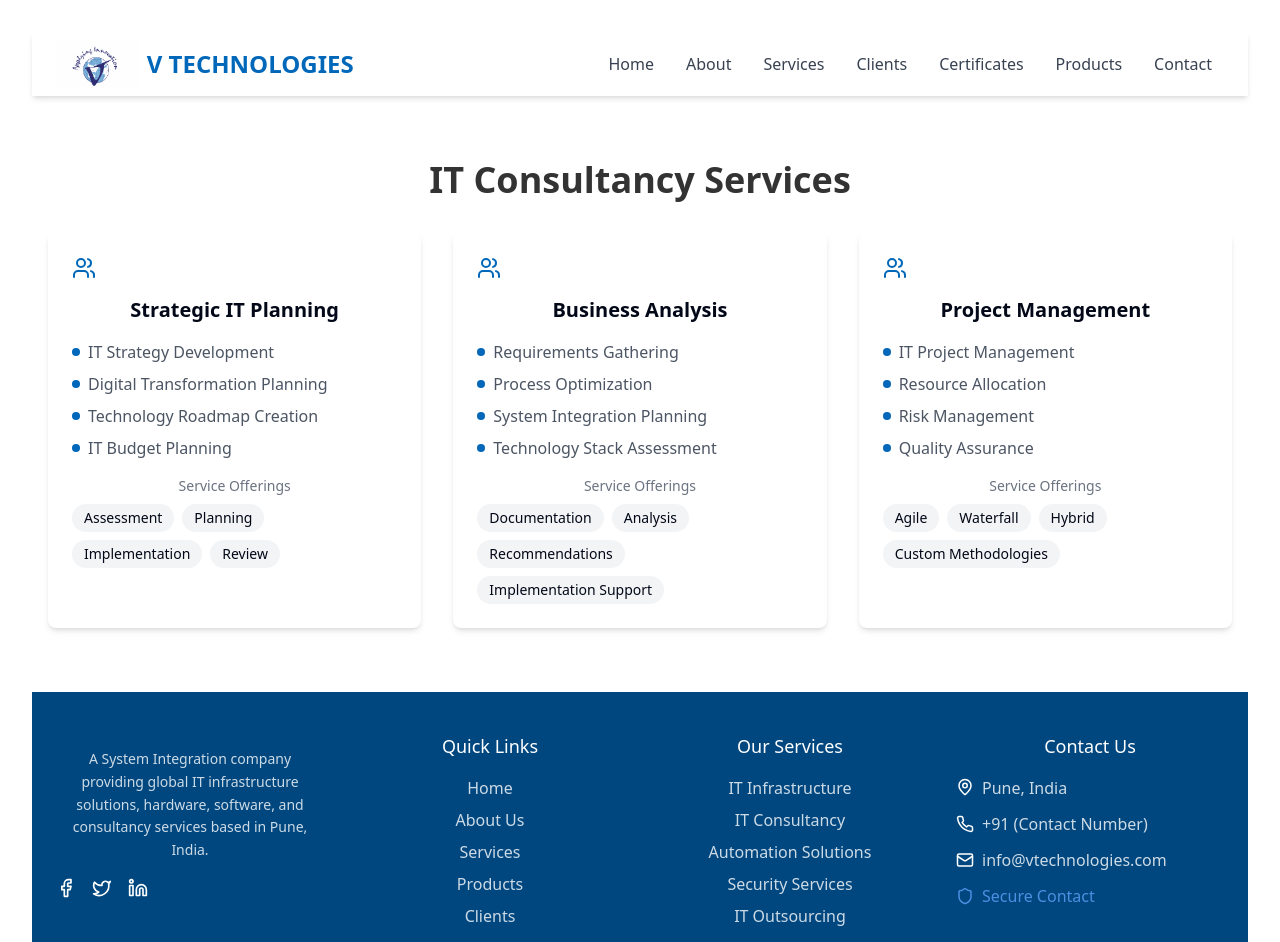
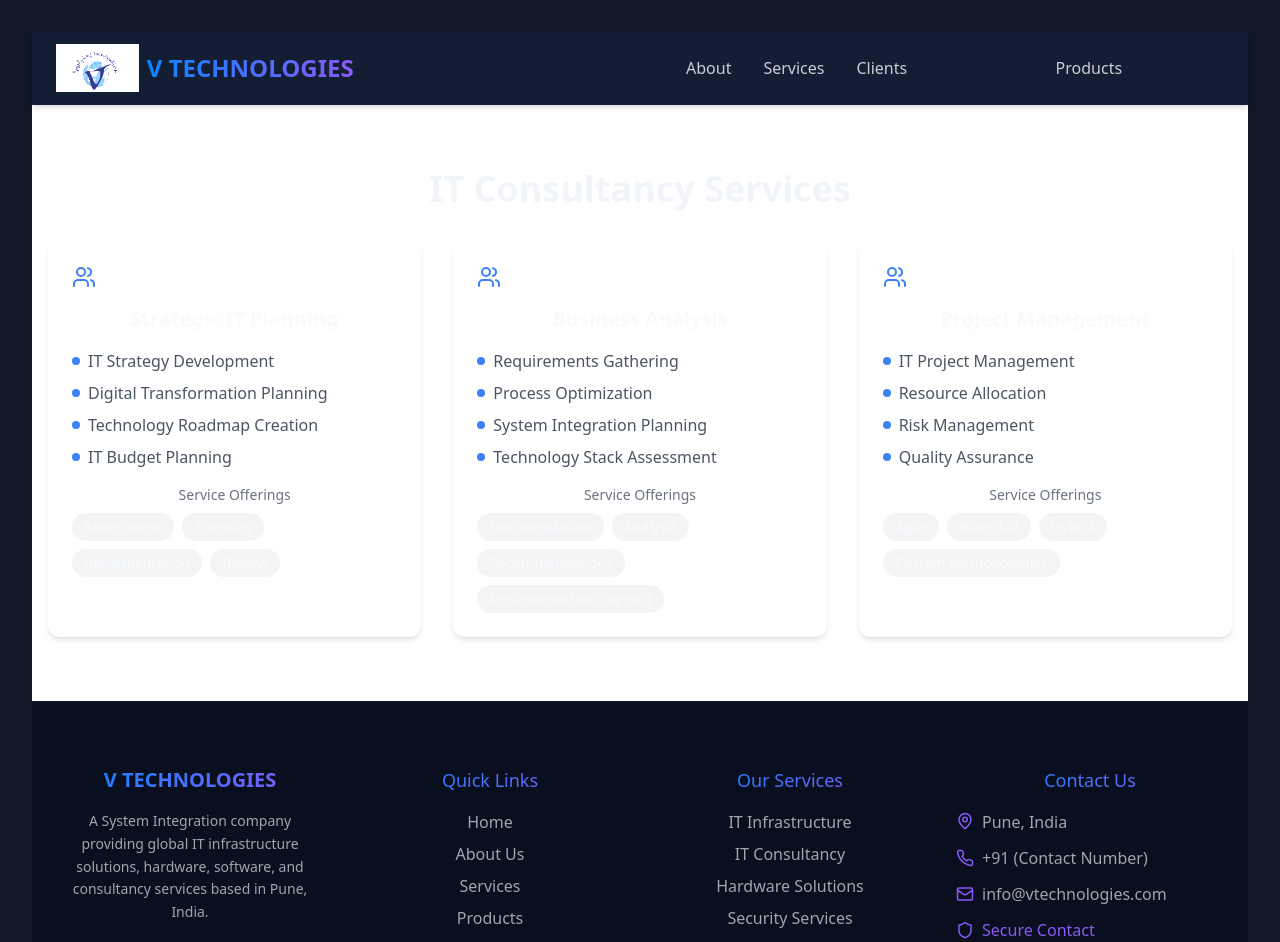
Before and after one commit to Aniket03g/secure-brand-boost-63, a React (Vite) app: page /services/it-consultancy in a window 1280 px wide. Shown: the top 942 px of the page. Built offline with nearby package versions, Linux system fonts and the light colour scheme.

Commit message:
Refactor: Implement website makeover
Implement modern, visually dynamic website with dark themes, smooth animations, and micro-interactions. Optimize for fast loading and mobile responsiveness.

```diff
--- a/src/components/Footer.tsx
+++ b/src/components/Footer.tsx
@@ -1,3 +1,4 @@
+
 import { Facebook, Twitter, Linkedin, Mail, Phone, MapPin, Lock, Shield } from 'lucide-react';
 import { Link } from 'react-router-dom';
 
@@ -5,68 +6,69 @@ const Footer = () => {
   const currentYear = new Date().getFullYear();
 
   return (
-    <footer className="bg-vtech-darkBlue text-white">
-      <div className="container mx-auto pt-10 pb-6 px-4 md:px-6">
+    <footer className="bg-[#0A0F1F] text-foreground/80 border-t border-border/40">
+      <div className="container mx-auto pt-16 pb-8 px-4 md:px-6">
         <div className="grid grid-cols-1 md:grid-cols-2 lg:grid-cols-4 gap-8">
           {/* Company Info */}
-          <div>
-            <p className="mt-4 text-sm leading-relaxed opacity-80">
+          <div className="animate-fade-in">
+            <div className="gradient-text text-xl font-bold mb-4">V TECHNOLOGIES</div>
+            <p className="text-sm leading-relaxed opacity-80 mb-6">
               A System Integration company providing global IT infrastructure solutions, hardware, software, and consultancy services based in Pune, India.
             </p>
             <div className="flex space-x-4 mt-4">
-              <a href="https://facebook.com" className="text-white hover:text-vtech-lightBlue" aria-label="Facebook">
+              <a href="https://facebook.com" className="text-foreground/70 hover:text-accent transition-colors" aria-label="Facebook">
                 <Facebook size={20} />
               </a>
-              <a href="https://twitter.com" className="text-white hover:text-vtech-lightBlue" aria-label="Twitter">
+              <a href="https://twitter.com" className="text-foreground/70 hover:text-accent transition-colors" aria-label="Twitter">
                 <Twitter size={20} />
               </a>
-              <a href="https://linkedin.com" className="text-white hover:text-vtech-lightBlue" aria-label="LinkedIn">
+              <a href="https://linkedin.com" className="text-foreground/70 hover:text-accent transition-colors" aria-label="LinkedIn">
                 <Linkedin size={20} />
               </a>
             </div>
           </div>
 
           {/* Quick Links */}
-          <div>
-            <h3 className="text-lg font-medium mb-4">Quick Links</h3>
+          <div className="animate-fade-in animate-delay-200">
+            <h3 className="text-lg font-medium mb-4 gradient-text">Quick Links</h3>
             <ul className="space-y-2">
-              <li><Link to="/" className="opacity-80 hover:opacity-100 hover:text-vtech-lightBlue transition-colors">Home</Link></li>
-              <li><Link to="/about" className="opacity-80 hover:opacity-100 hover:text-vtech-lightBlue transition-colors">About Us</Link></li>
-              <li><Link to="/services" className="opacity-80 hover:opacity-100 hover:text-vtech-lightBlue transition-colors">Services</Link></li>
-              <li><Link to="/products" className="opacity-80 hover:opacity-100 hover:text-vtech-lightBlue transition-colors">Products</Link></li>
-              <li><Link to="/clients" className="opacity-80 hover:opacity-100 hover:text-vtech-lightBlue transition-colors">Clients</Link></li>
+              <li><Link to="/" className="opacity-80 hover:opacity-100 hover:text-accent transition-colors">Home</Link></li>
+              <li><Link to="/about" className="opacity-80 hover:opacity-100 hover:text-accent transition-colors">About Us</Link></li>
+              <li><Link to="/services" className="opacity-80 hover:opacity-100 hover:text-accent transition-colors">Services</Link></li>
+              <li><Link to="/products" className="opacity-80 hover:opacity-100 hover:text-accent transition-colors">Products</Link></li>
+              <li><Link to="/clients" className="opacity-80 hover:opacity-100 hover:text-accent transition-colors">Clients</Link></li>
             </ul>
           </div>
 
           {/* Services */}
-          <div>
-            <h3 className="text-lg font-medium mb-4">Our Services</h3>
+          <div className="animate-fade-in animate-delay-300">
+            <h3 className="text-lg font-medium mb-4 gradient-text">Our Services</h3>
             <ul className="space-y-2">
-              <li><Link to="/services/infrastructure" className="opacity-80 hover:opacity-100 hover:text-vtech-lightBlue transition-colors">IT Infrastructure</Link></li>
-              <li><Link to="/services/consulting" className="opacity-80 hover:opacity-100 hover:text-vtech-lightBlue transition-colors">IT Consultancy</Link></li>
-              <li><Link to="/services/automation" className="opacity-80 hover:opacity-100 hover:text-vtech-lightBlue transition-colors">Automation Solutions</Link></li>
-              <li><Link to="/services/security" className="opacity-80 hover:opacity-100 hover:text-vtech-lightBlue transition-colors">Security Services</Link></li>
-              <li><Link to="/services/outsourcing" className="opacity-80 hover:opacity-100 hover:text-vtech-lightBlue transition-colors">IT Outsourcing</Link></li>
+              <li><Link to="/services/it-infrastructure" className="opacity-80 hover:opacity-100 hover:text-accent transition-colors">IT Infrastructure</Link></li>
+              <li><Link to="/services/it-consultancy" className="opacity-80 hover:opacity-100 hover:text-accent transition-colors">IT Consultancy</Link></li>
+              <li><Link to="/services/hardware-solutions" className="opacity-80 hover:opacity-100 hover:text-accent transition-colors">Hardware Solutions</Link></li>
+              <li><Link to="/services/security-services" className="opacity-80 hover:opacity-100 hover:text-accent transition-colors">Security Services</Link></li>
+              <li><Link to="/services/cloud-services" className="opacity-80 hover:opacity-100 hover:text-accent transition-colors">Cloud Services</Link></li>
             </ul>
           </div>
 
           {/* Contact */}
-          <div>
-            <h3 className="text-lg font-medium mb-4">Contact Us</h3>
+          <div className="animate-fade-in animate-delay-500">
+            <h3 className="text-lg font-medium mb-4 gradient-text">Contact Us</h3>
             <div className="space-y-3">
               <div className="flex items-start">
-                <MapPin size={18} className="mr-2 mt-0.5 flex-shrink-0" />
+                <MapPin size={18} className="mr-2 mt-0.5 flex-shrink-0 text-accent" />
                 <span className="opacity-80">Pune, India</span>
               </div>
               <div className="flex items-center">
-                <Phone size={18} className="mr-2 flex-shrink-0" />
+                <Phone size={18} className="mr-2 flex-shrink-0 text-accent" />
                 <span className="opacity-80">+91 (Contact Number)</span>
               </div>
               <div className="flex items-center">
-                <Mail size={18} className="mr-2 flex-shrink-0" />
+                <Mail size={18} className="mr-2 flex-shrink-0 text-accent" />
                 <span className="opacity-80">info@vtechnologies.com</span>
               </div>
-              <div className="flex items-center text-vtech-lightBlue">
+              <div className="flex items-center text-accent">
                 <Shield size={18} className="mr-2 flex-shrink-0" />
                 <span>Secure Contact</span>
               </div>
@@ -74,16 +76,16 @@ const Footer = () => {
           </div>
         </div>
 
-        <hr className="border-gray-700 my-6" />
+        <hr className="border-border/30 my-8" />
 
         <div className="flex flex-col md:flex-row justify-between items-center">
-          <div className="text-sm opacity-80 mb-4 md:mb-0">
+          <div className="text-sm opacity-60 mb-4 md:mb-0">
             © {currentYear} V Technologies. All rights reserved.
           </div>
           <div className="flex space-x-6 text-sm">
-            <Link to="/privacy-policy" className="opacity-80 hover:opacity-100 transition-colors">Privacy Policy</Link>
-            <Link to="/terms" className="opacity-80 hover:opacity-100 transition-colors">Terms of Service</Link>
-            <div className="flex items-center text-vtech-lightBlue">
+            <Link to="/privacy-policy" className="opacity-60 hover:opacity-100 hover:text-accent transition-colors">Privacy Policy</Link>
+            <Link to="/terms" className="opacity-60 hover:opacity-100 hover:text-accent transition-colors">Terms of Service</Link>
+            <div className="flex items-center text-accent">
               <Lock size={16} className="mr-1" />
               <span>Secured Site</span>
             </div>
--- a/src/components/Logo.tsx
+++ b/src/components/Logo.tsx
@@ -11,9 +11,9 @@ const Logo: React.FC<LogoProps> = ({ className = "" }) => {
       <img
         src="/lovable-uploads/b366e089-fdf9-4e83-83de-3be554d38592.png"
         alt="V Technologies Logo"
-        className="h-12 w-auto"
+        className="h-12 w-auto filter brightness-125"
       />
-      <span className="font-bold text-vtech-blue text-2xl animate-fade-in hover:text-vtech-darkBlue transition-colors duration-300">
+      <span className="font-bold text-accent text-2xl hover:text-accent/90 transition-colors duration-300 gradient-text">
         V TECHNOLOGIES
       </span>
     </div>
--- a/src/components/Navbar.tsx
+++ b/src/components/Navbar.tsx
@@ -27,25 +27,25 @@ const Navbar = () => {
   ];
 
   return (
-    <nav className="bg-white shadow-md py-2">
+    <nav className="bg-card shadow-md py-3 border-b border-border/40">
       <div className="container mx-auto px-4 md:px-6">
         <div className="flex justify-between items-center">
-          <div className="flex items-center">
-            <Link to="/" onClick={closeMenu}>
+          <div className="flex items-center animate-fade-in">
+            <Link to="/" onClick={closeMenu} className="hover-scale">
               <Logo />
             </Link>
           </div>
 
           {/* Desktop Navigation */}
           <div className="hidden md:flex space-x-1 lg:space-x-2">
-            {navLinks.map((link) => (
+            {navLinks.map((link, index) => (
               <Link
                 key={link.name}
                 to={link.path}
-                className={`px-3 py-2 rounded-md text-sm lg:text-base font-medium transition-colors ${
+                className={`px-3 py-2 rounded-md text-sm lg:text-base font-medium transition-all duration-300 animate-fade-in animate-delay-${index * 100} ${
                   location.pathname === link.path
-                    ? "text-blue-700 bg-blue-50"
-                    : "text-gray-700 hover:text-blue-700 hover:bg-blue-50"
+                    ? "text-accent bg-accent/10 hover:bg-accent/20"
+                    : "text-foreground/80 hover:text-accent hover:bg-accent/10"
                 }`}
               >
                 {link.name}
@@ -57,7 +57,7 @@ const Navbar = () => {
           <div className="md:hidden">
             <button
               onClick={toggleMenu}
-              className="text-gray-700 hover:text-blue-700 focus:outline-none"
+              className="text-foreground hover:text-accent focus:outline-none transition-colors duration-300"
             >
               {isOpen ? <X size={24} /> : <Menu size={24} />}
             </button>
@@ -66,16 +66,16 @@ const Navbar = () => {
 
         {/* Mobile Menu */}
         {isOpen && (
-          <div className="md:hidden mt-4 pb-4">
+          <div className="md:hidden mt-4 pb-4 animate-fade-in">
             <div className="flex flex-col space-y-2">
-              {navLinks.map((link) => (
+              {navLinks.map((link, index) => (
                 <Link
                   key={link.name}
                   to={link.path}
-                  className={`px-3 py-2 rounded-md text-base font-medium ${
+                  className={`px-3 py-2 rounded-md text-base font-medium animate-fade-in animate-delay-${index * 100} ${
                     location.pathname === link.path
-                      ? "text-blue-700 bg-blue-50"
-                      : "text-gray-700 hover:text-blue-700 hover:bg-blue-50"
+                      ? "text-accent bg-accent/10"
+                      : "text-foreground/80 hover:text-accent hover:bg-accent/10"
                   }`}
                   onClick={closeMenu}
                 >
--- a/src/index.css
+++ b/src/index.css
@@ -1,92 +1,39 @@
+
 @tailwind base;
 @tailwind components;
 @tailwind utilities;
 
 @layer base {
   :root {
-    --background: 0 0% 100%;
-    --foreground: 222.2 84% 4.9%;
+    --background: 222 47% 11%;
+    --foreground: 210 40% 98%;
 
-    --card: 0 0% 100%;
-    --card-foreground: 222.2 84% 4.9%;
+    --card: 222 47% 14%;
+    --card-foreground: 210 40% 98%;
 
-    --popover: 0 0% 100%;
-    --popover-foreground: 222.2 84% 4.9%;
+    --popover: 222 47% 11%;
+    --popover-foreground: 210 40% 98%;
 
-    --primary: 210 100% 36%;
+    --primary: 210 100% 52%;
     --primary-foreground: 0 0% 100%;
 
-    --secondary: 217 100% 25%;
+    --secondary: 217 92% 51%;
     --secondary-foreground: 210 40% 98%;
 
-    --muted: 210 40% 96.1%;
-    --muted-foreground: 215.4 16.3% 46.9%;
+    --muted: 217 32% 17%;
+    --muted-foreground: 215 20% 65%;
 
-    --accent: 210 40% 96.1%;
-    --accent-foreground: 222.2 47.4% 11.2%;
+    --accent: 258 90% 66%;
+    --accent-foreground: 210 40% 98%;
 
-    --destructive: 0 84.2% 60.2%;
+    --destructive: 0 84% 60%;
     --destructive-foreground: 210 40% 98%;
 
-    --border: 214.3 31.8% 91.4%;
-    --input: 214.3 31.8% 91.4%;
-    --ring: 222.2 84% 4.9%;
+    --border: 217 32% 18%;
+    --input: 217 32% 18%;
+    --ring: 212.7 26.8% 83.9%;
 
-    --radius: 0.5rem;
-
-    --sidebar-background: 0 0% 98%;
-
-    --sidebar-foreground: 240 5.3% 26.1%;
-
-    --sidebar-primary: 240 5.9% 10%;
-
-    --sidebar-primary-foreground: 0 0% 98%;
-
-    --sidebar-accent: 240 4.8% 95.9%;
-
-    --sidebar-accent-foreground: 240 5.9% 10%;
-
-    --sidebar-border: 220 13% 91%;
-
-    --sidebar-ring: 217.2 91.2% 59.8%;
-  }
-
-  .dark {
-    --background: 222.2 84% 4.9%;
-    --foreground: 210 40% 98%;
-
-    --card: 222.2 84% 4.9%;
-    --card-foreground: 210 40% 98%;
-
-    --popover: 222.2 84% 4.9%;
-    --popover-foreground: 210 40% 98%;
-
-    --primary: 210 40% 98%;
-    --primary-foreground: 222.2 47.4% 11.2%;
-
-    --secondary: 217.2 32.6% 17.5%;
-    --secondary-foreground: 210 40% 98%;
-
-    --muted: 217.2 32.6% 17.5%;
-    --muted-foreground: 215 20.2% 65.1%;
-
-    --accent: 217.2 32.6% 17.5%;
-    --accent-foreground: 210 40% 98%;
-
-    --destructive: 0 62.8% 30.6%;
-    --destructive-foreground: 210 40% 98%;
-
-    --border: 217.2 32.6% 17.5%;
-    --input: 217.2 32.6% 17.5%;
-    --ring: 212.7 26.8% 83.9%;
-    --sidebar-background: 240 5.9% 10%;
-    --sidebar-foreground: 240 4.8% 95.9%;
-    --sidebar-primary: 224.3 76.3% 48%;
-    --sidebar-primary-foreground: 0 0% 100%;
-    --sidebar-accent: 240 3.7% 15.9%;
-    --sidebar-accent-foreground: 240 4.8% 95.9%;
-    --sidebar-border: 240 3.7% 15.9%;
-    --sidebar-ring: 217.2 91.2% 59.8%;
+    --radius: 0.75rem;
   }
 }
 
@@ -97,5 +44,97 @@
 
   body {
     @apply bg-background text-foreground;
+    font-feature-settings: "rlig" 1, "calt" 1;
+  }
+
+  html {
+    @apply scroll-smooth;
   }
 }
+
+@keyframes fadeIn {
+  0% { opacity: 0; transform: translateY(20px); }
+  100% { opacity: 1; transform: translateY(0); }
+}
+
+@keyframes scaleIn {
+  0% { transform: scale(0.95); opacity: 0; }
+  100% { transform: scale(1); opacity: 1; }
+}
+
+@keyframes slideInLeft {
+  0% { transform: translateX(-50px); opacity: 0; }
+  100% { transform: translateX(0); opacity: 1; }
+}
+
+@keyframes slideInRight {
+  0% { transform: translateX(50px); opacity: 0; }
+  100% { transform: translateX(0); opacity: 1; }
+}
+
+@keyframes pulseLight {
+  0%, 100% { opacity: 0.8; }
+  50% { opacity: 1; }
+}
+
+@layer utilities {
+  .animate-fade-in {
+    animation: fadeIn 0.7s ease-out forwards;
+  }
+
+  .animate-scale-in {
+    animation: scaleIn 0.5s ease-out forwards;
+  }
+
+  .animate-slide-in-left {
+    animation: slideInLeft 0.6s ease-out forwards;
+  }
+
+  .animate-slide-in-right {
+    animation: slideInRight 0.6s ease-out forwards;
+  }
+
+  .animate-pulse-light {
+    animation: pulseLight 2s infinite;
+  }
+
+  .animate-delay-100 {
+    animation-delay: 100ms;
+  }
+
+  .animate-delay-200 {
+    animation-delay: 200ms;
+  }
+
+  .animate-delay-300 {
+    animation-delay: 300ms;
+  }
+
+  .animate-delay-500 {
+    animation-delay: 500ms;
+  }
+
+  .animate-fill-both {
+    animation-fill-mode: both;
+  }
+
+  .hover-lift {
+    @apply transition-transform duration-300 hover:-translate-y-1 hover:shadow-lg;
+  }
+
+  .hover-scale {
+    @apply transition-transform duration-300 hover:scale-105;
+  }
+
+  .hover-glow {
+    @apply transition-all duration-300 hover:shadow-[0_0_15px_rgba(59,130,246,0.6)];
+  }
+}
+
+.glass-card {
+  @apply bg-card/60 backdrop-blur-lg border border-white/10;
+}
+
+.gradient-text {
+  @apply text-transparent bg-clip-text bg-gradient-to-r from-primary to-accent;
+}
```
Also changed, not shown: src/components/CTASection.tsx (+62 -26 lines), src/components/ClientsSection.tsx (+45 -13 lines), src/components/HeroSection.tsx (+31 -23 lines), src/components/PartnersSection.tsx (+35 -11 lines), src/components/StatsSection.tsx (+39 -6 lines), src/pages/services/SecurityServices.tsx (+58 -13 lines), tailwind.config.ts (+21 -20 lines).
